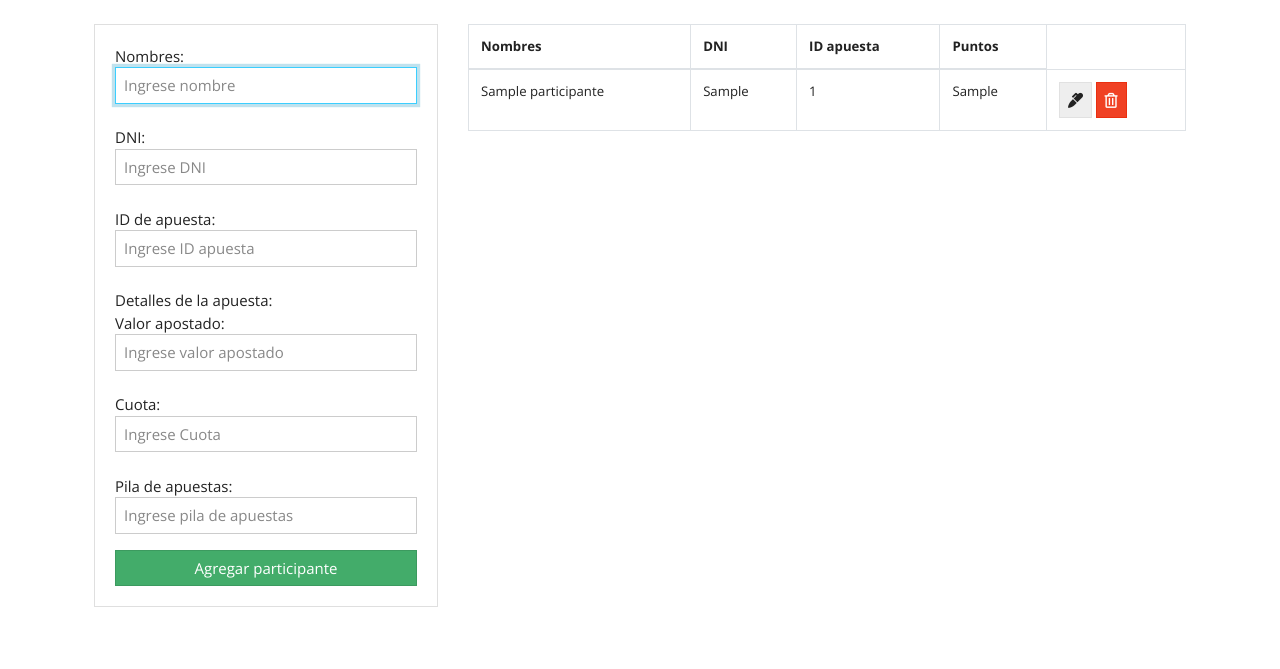
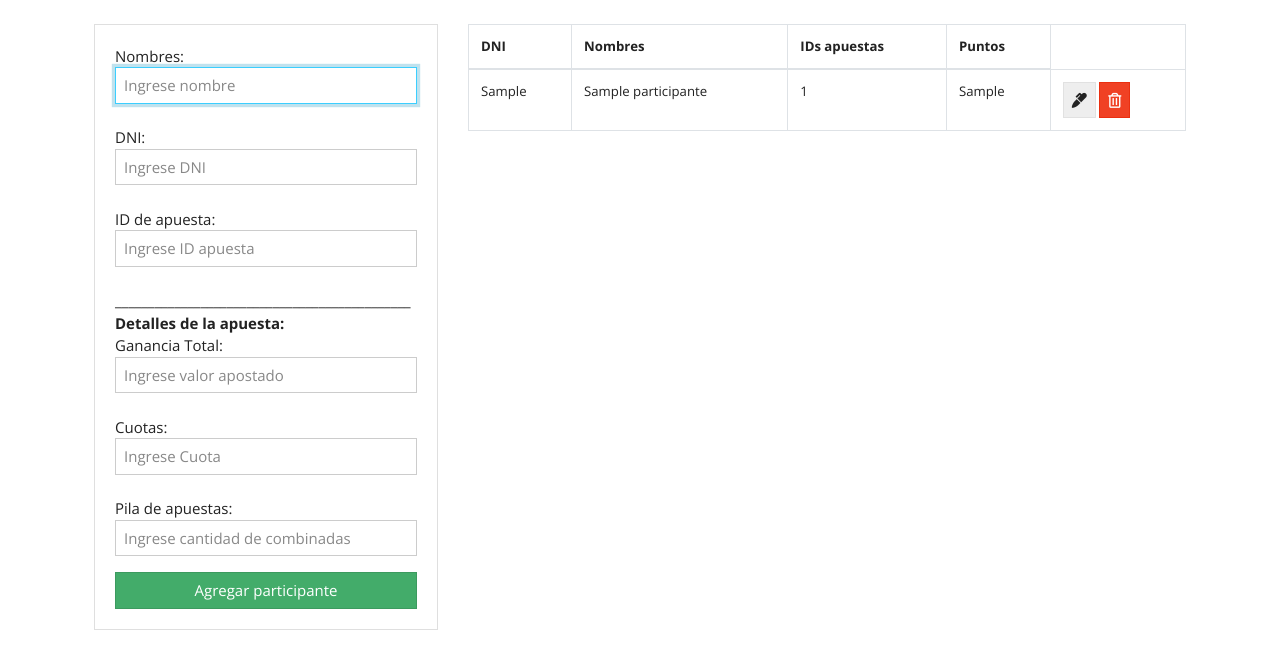
Before and after one commit to joe7hann/torneodorado, a PHP site: page / in a window 1280 px wide. Shown: the part 55-724 px from the top of the page. Run offline with PHP 8.4, Linux system fonts and the light colour scheme; tables that the repository leaves empty or names only in its code hold one stand-in row (values such as "Sample post"); some libraries are stand-ins or nearby versions.

Commit message:
not at all

```diff
--- a/index.php
+++ b/index.php
@@ -26,13 +26,15 @@
 		<br>
 	    ID de apuesta:<input type="text" name="id_apuesta" class="form-control" placeholder="Ingrese ID apuesta" autofocus>
 		<br>
-	    Detalles de la apuesta:
+    _____________________________________________
+    <br>
+	    <strong>Detalles de la apuesta:</strong>
 		<br>
-	Valor apostado: <input type="text" name="valor_apostado" class="form-control" placeholder="Ingrese valor apostado" autofocus>
+	    Ganancia Total: <input type="text" name="valor_apostado" class="form-control" placeholder="Ingrese valor apostado" autofocus>
 		<br>
-	Cuota:<input type="text" name="cuota" class="form-control" placeholder="Ingrese Cuota" autofocus>
+	    Cuotas:<input type="text" name="cuota" class="form-control" placeholder="Ingrese Cuota" autofocus>
 		<br>
-	Pila de apuestas: <input type="text" name="pila_apuesta" class="form-control" placeholder="Ingrese pila de apuestas" autofocus>
+	    Pila de apuestas: <input type="text" name="pila_apuesta" class="form-control" placeholder="Ingrese cantidad de combinadas" autofocus>
           </div>
 
 
@@ -45,22 +47,22 @@
       <table class="table table-bordered">
         <thead>
           <tr>
+            <th>DNI</th>
             <th>Nombres</th>
-            <th>DNI</th>
-            <th>ID apuesta</th>
+            <th>IDs apuestas</th>
             <th>Puntos</th>
           </tr>
         </thead>
         <tbody>
 
           <?php
-          $query = "SELECT * FROM participante";
+          $query = "SELECT * FROM participante ORDER BY puntos DESC";
           $result_tasks = mysqli_query($conn, $query);
 
           while($row = mysqli_fetch_assoc($result_tasks)) { ?>
           <tr>
+            <td><?php echo $row['dni']; ?></td>
             <td><?php echo $row['nombres']; ?></td>
-            <td><?php echo $row['dni']; ?></td>
             <td><?php echo $row['id_apuesta']; ?></td>
 	    <td><?php echo $row['puntos']; ?></td>
             <td>
```
Also changed, not shown: save_task.php (+15 -1 lines).
